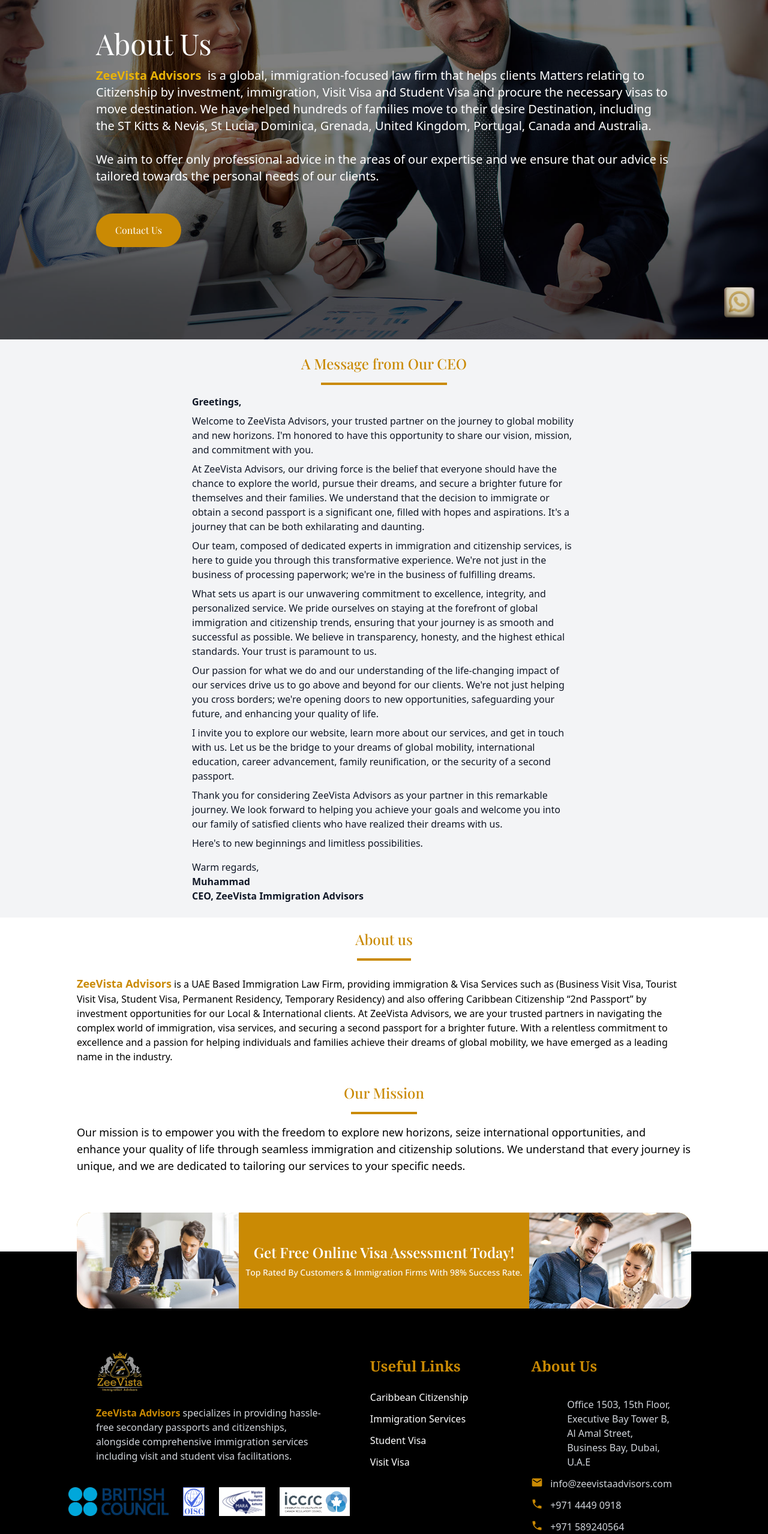
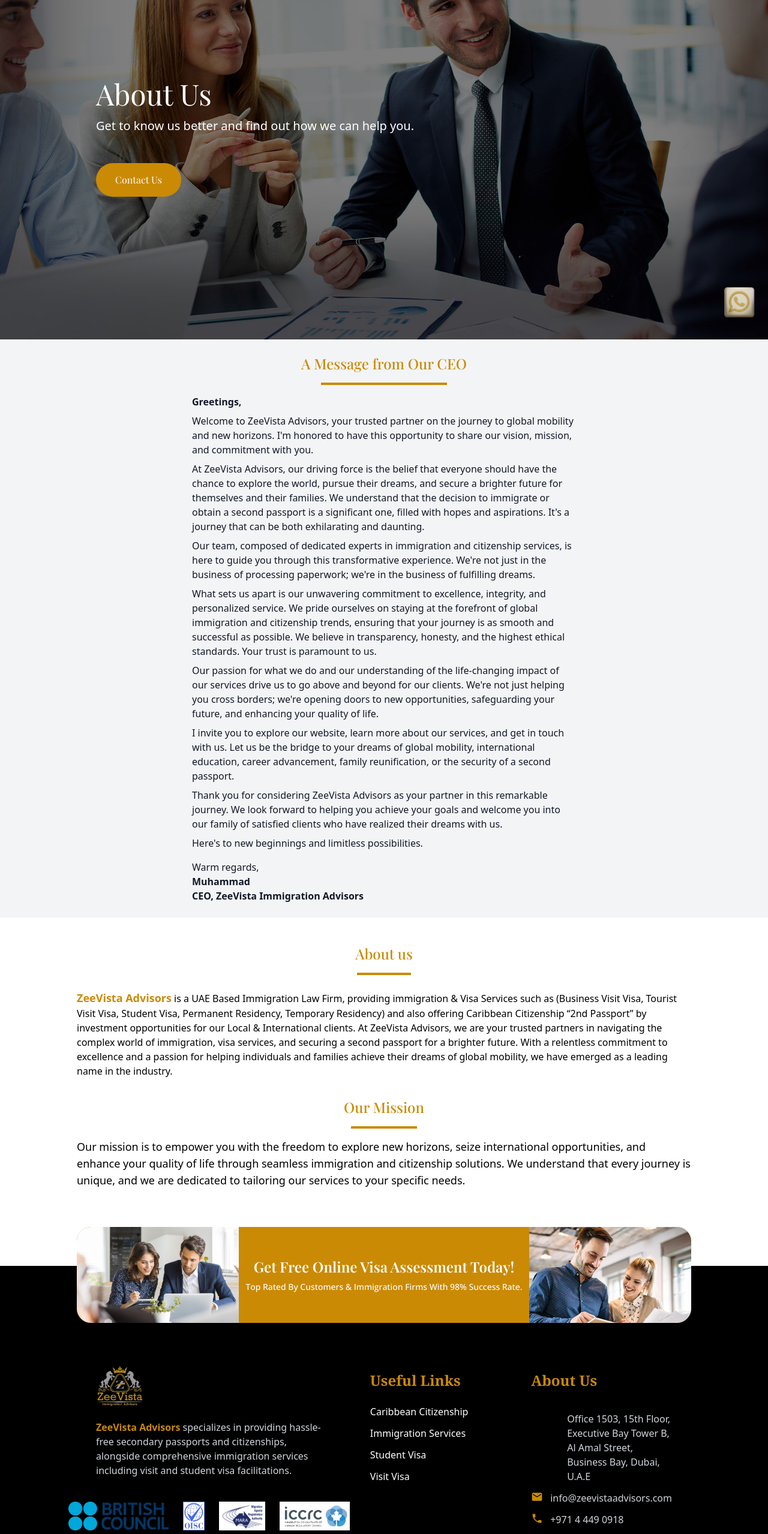
Before and after one commit to spoiledwit/zeevistaproject, a React (Vite) app: page /about-us in a window 1280 px wide. Shown: the part 234-2792 px from the top of the page at 60% size. Built offline with nearby package versions, Linux system fonts and the light colour scheme; some icons are missing.

Commit message:
added stuff

```diff
--- a/src/components/AboutUs/Hero.tsx
+++ b/src/components/AboutUs/Hero.tsx
@@ -7,7 +7,7 @@
   const nav = useNavigate();
 
   return (
-    <div className="flex w-full h-[100vh] justify-center items-center relative">
+    <div className="flex w-full h-[60vh] md:rounded-none rounded-b-[40px] overflow-hidden md:h-[100vh] justify-center items-center relative">
       <img
         src={london}
         alt="london wallpaper"
@@ -20,14 +20,14 @@
             About Us
           </span>
           <span className="text-white text-lg md:text-xl max-w-[1000px] mb-12">
-        <strong className="text-yellow-500"> ZeeVista Advisors </strong> is a global, immigration-focused law firm that helps clients Matters relating to Citizenship by investment, immigration, Visit Visa and Student Visa and procure the necessary visas to move destination. We have helped hundreds of families move to their desire Destination, including the ST Kitts & Nevis, St Lucia, Dominica, Grenada, United Kingdom, Portugal, Canada and Australia. <br /> <br /> We aim to offer only professional advice in the areas of our expertise and we ensure that our advice is tailored towards the personal needs of our clients.
+            Get to know us better and find out how we can help you.
           </span>
           <span>
             <Button
-            text="Contact Us"
-            onClick={()=>{
-              nav("/contact")
-            }}
+              text="Contact Us"
+              onClick={() => {
+                nav("/contact")
+              }}
             />
           </span>
         </span>
--- a/src/components/AboutUs/Message.tsx
+++ b/src/components/AboutUs/Message.tsx
@@ -3,11 +3,11 @@
 const Message = () => {
     return (
       <div className="p-6 bg-gray-100 flex items-center justify-center text-gray-900 w-full">
-        <div className="w-[50vw]">
+        <div className="md:w-[50vw]">
 
         <h1 className="text-2xl font-medium font-play text-yellow-600 mb-4 text-center">A Message from Our CEO</h1>
         <Bar w={"w-[210px]"} />
-        <p className="mb-2 font-semibold">Greetings,</p>
+        <p className="mb-2 font-semibold mt-6 md:mt-0">Greetings,</p>
         <p className="mb-2">
           Welcome to ZeeVista Advisors, your trusted partner on the journey to global mobility and new horizons.
           I'm honored to have this opportunity to share our vision, mission, and commitment with you.
--- a/src/components/Contact/Hero.tsx
+++ b/src/components/Contact/Hero.tsx
@@ -5,8 +5,8 @@
 
 const Hero = () => {
   return (
-    <div className="flex relative w-full h-[45vh] overflow-hidden md:rounded-b-none rounded-b-[40px] md:h-screen justify-center items-center">
-      <div className="absolute w-full h-[45vh] md:h-screen bg-black opacity-50"></div>
+    <div className="flex relative w-full h-[60vh] overflow-hidden md:rounded-b-none rounded-b-[40px] md:h-screen justify-center items-center">
+      <div className="absolute w-full h-[65vh] md:h-screen bg-black opacity-50"></div>
       <img
         src={pic}
         alt=""
--- a/src/components/footer.tsx
+++ b/src/components/footer.tsx
@@ -85,13 +85,13 @@
           <div className=" mt-3 text-gray-300 flex gap-3">
             <MdPhone size={20} className="text-yellow-600" />
             <p>
-            +971 4449 0918
+            +971 4 449 0918
             </p>
           </div>
           <div className=" mt-3 text-gray-300 flex gap-3">
             <MdPhone size={20} className="text-yellow-600" />
             <p>
-            +971 589240564
+            +971 58 9240564
             </p>
           </div>
           <div className=" mt-3 text-gray-300 flex gap-3">
--- a/src/components/home/hero.tsx
+++ b/src/components/home/hero.tsx
@@ -1,8 +1,9 @@
 import logo from "../../../assets/logowhite.png";
 import caribbean from "../../../assets/map-passport.webp";
-import img3 from "../../../assets/consultancy.jpeg";
+import img3 from "../../../assets/immigration.jpeg";
 import {BsChevronDown} from "react-icons/bs";
 import Carousel from "../../components/carousel/simple";
+
 
 const data = [
   {
@@ -28,14 +29,14 @@
 export default function Hero() {
 
   return (
-    <div className="w-full relative h-screen">
-      <div className="text-white absolute bottom-10 md:hidden animate-bounce left-[45%] z-10">
+    <div className="w-full relative h-[70vh] md:h-screen">
+      <div className="text-white absolute bottom-5 md:hidden animate-bounce left-[45%] z-10">
       <BsChevronDown className="text-white text-5xl" />
       </div>
       <Carousel options={{ loop: true }}>
       {data.map((item) => (
         <div
-        className="w-full flex-col items-center justify-center flex h-screen bg-cover bg-center"
+        className="w-full flex-col items-center justify-center flex h-[70vh] md:h-screen bg-cover bg-center"
         style={{
           backgroundImage: `url(${item.image})`,
         }}
@@ -44,9 +45,9 @@
           <div
           className="absolute top-0 left-0 w-full h-full bg-black opacity-50"
           />
-          <img src={logo} className="w-32 md:mt-0 mt-[-120px] md:mb-[-30px] md:hidden block z-10" />
-          <div className="flex mt-20 flex-col items-center justify-center z-10">
-          <h2 className="font-play text-white text-2xl text-center md:text-3xl ">
+          <img src={logo} className="w-32 md:mt-0 md:mb-[-30px] md:hidden block z-10" />
+          <div className="flex mt-8 md:mt-20 flex-col items-center justify-center z-10">
+          <h2 className="font-play text-white text-xl text-center md:text-3xl ">
             {item.subtitle}
           </h2>
             <h1 className="text-white font-play text-[34px] md:text-[110px]">
--- a/src/pages/About.tsx
+++ b/src/pages/About.tsx
@@ -21,6 +21,7 @@
     <div className="flex flex-col">
       <Hero />
       <Message />
+      <br />
       <OurMission />
      </div>
   );
--- a/src/pages/Home.tsx
+++ b/src/pages/Home.tsx
@@ -37,8 +37,8 @@
       <About />
       <Testimonials />
       <br className="md:block hidden" />
-      <br className="md:block hidden" />
-
+      <br />
+      <br />
 
       <Accordion />
       <Contact />
```
Also changed, not shown: assets/immigration.jpeg (added).
